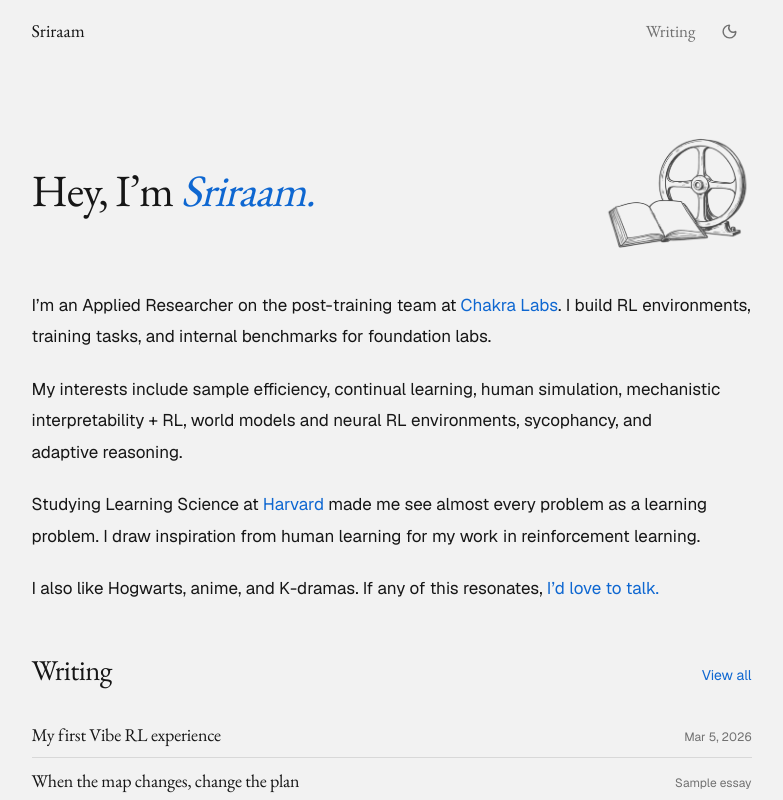
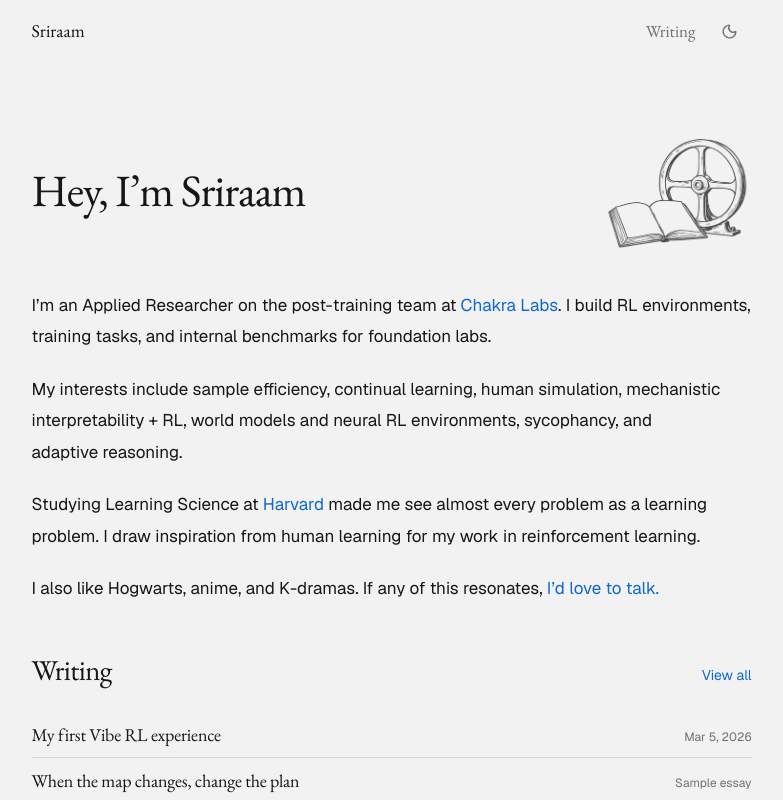
Before and after one commit to 13point5/blog, a Next.js app: page / in a window 1280 px wide. Shown: the top 800 px of the page, without its empty margins (241-1024 px from the left). Built offline with nearby package versions, Linux system fonts and the light colour scheme.

Commit message:
Make the homepage hero name plain text
Drop the italic/blue emphasis on Sriraam and remove the trailing period
so the heading matches the rest of the line.

Co-authored-by: Sriraam <bharathsriraam.rr@gmail.com>

```diff
--- a/app/globals.css
+++ b/app/globals.css
@@ -682,7 +682,6 @@ h1, h2, h3, h4, h5, h6 { font-family: var(--display); }
 .intro-section { padding-block: 60px 48px; font-size: 1.0625rem; line-height: 1.85; }
 .intro-heading { display: flex; align-items: center; justify-content: space-between; gap: 20px; margin-bottom: 24px; }
 .intro-heading h1 { font: 400 2.8rem/1.15 var(--display); letter-spacing: -.025em; }
-.intro-heading h1 em { font-weight: 400; color: var(--link); }
 .home-sketch { width: 150px; flex-shrink: 0; }
 .intro-section > p { margin-bottom: 21px; text-wrap: pretty; }
 .intro-section a { color: var(--link); transition: color 0.2s ease; }
--- a/app/page.tsx
+++ b/app/page.tsx
@@ -6,7 +6,7 @@ export default function Home() {
     <main className="folio-home folio-width">
       <section className="intro-section" aria-labelledby="intro-title">
         <div className="intro-heading">
-          <h1 id="intro-title">Hey, I’m <em>Sriraam.</em></h1>
+          <h1 id="intro-title">Hey, I’m Sriraam</h1>
           <Image src="/images/folio/learning-sketch.webp" width={1024} height={1024}
             alt="A small ink sketch of an open book and an iron flywheel."
             className="ink-sketch home-sketch" priority sizes="150px" />
```
